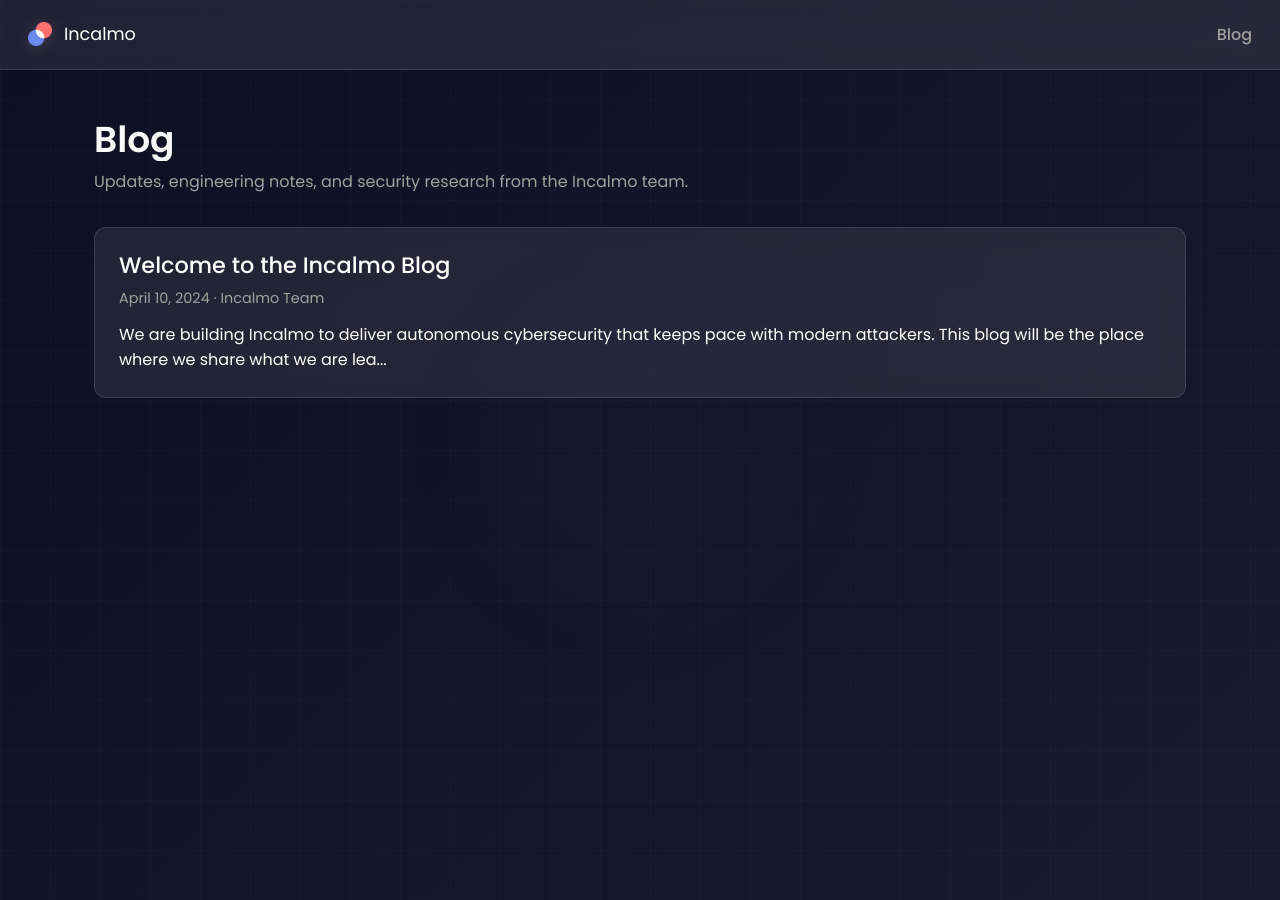
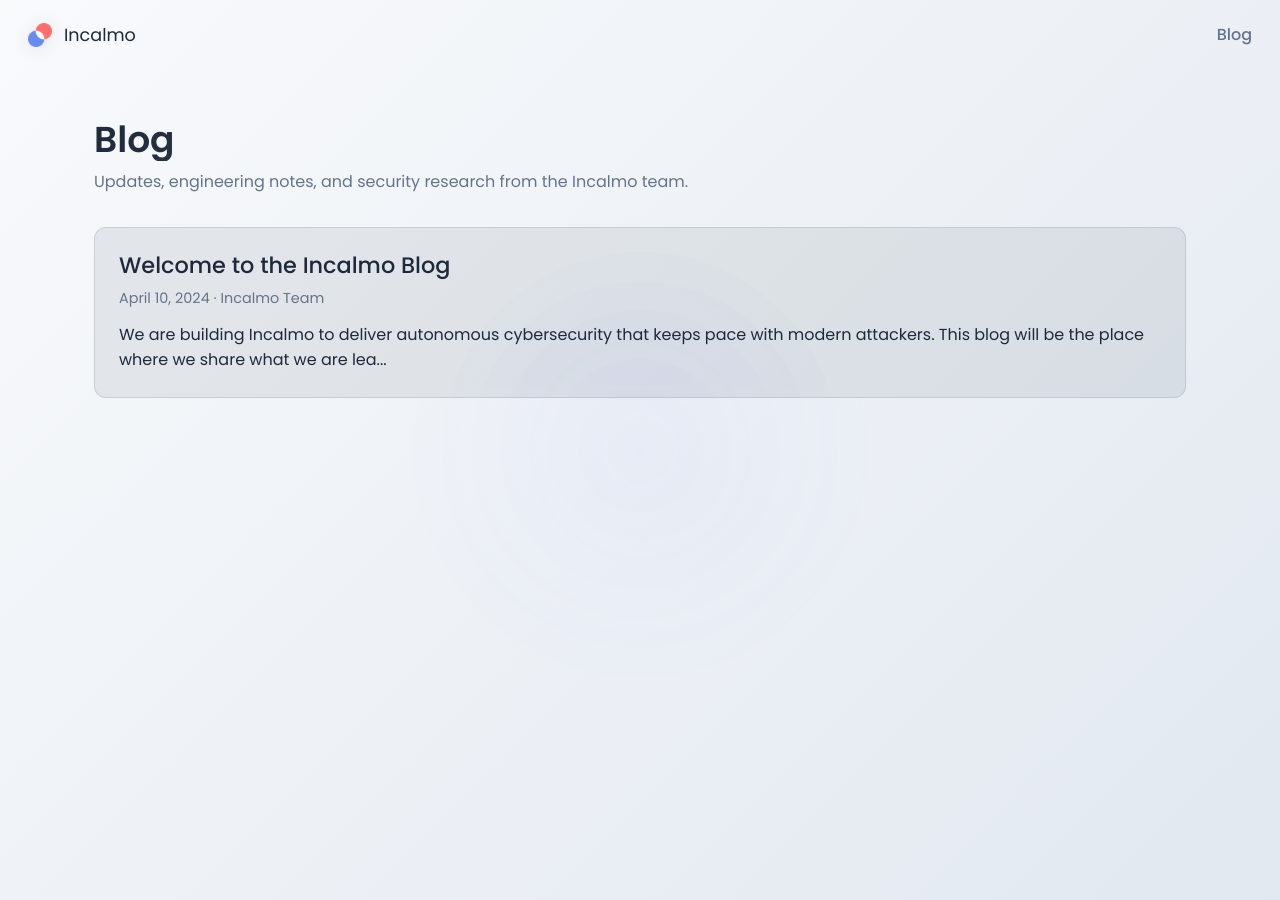
Before and after one commit to Incalmo/incalmo.github.io, a Jekyll site: the page built from blog/index.md, in a window 1280 px wide. Built offline with Jekyll 4.4.1, drawn with Linux system fonts in a browser that asks for light colours.

Commit message:
Nice fading

```diff
--- a/assets/blog.css
+++ b/assets/blog.css
@@ -1,12 +1,12 @@
 :root {
-  color-scheme: dark;
-  --bg: linear-gradient(135deg, #0f0f23 0%, #1a1a2e 100%);
-  --fg: #ffffff;
+  color-scheme: light;
+  --bg: linear-gradient(135deg, #f8fafc 0%, #e2e8f0 100%);
+  --fg: #1e293b;
   --accent: #6366f1;
-  --muted: #a0a0a0;
-  --card: rgba(255, 255, 255, 0.08);
-  --border: rgba(255, 255, 255, 0.12);
-  --card-hover: rgba(255, 255, 255, 0.16);
+  --muted: #64748b;
+  --card: rgba(30, 41, 59, 0.08);
+  --border: rgba(30, 41, 59, 0.12);
+  --card-hover: rgba(30, 41, 59, 0.16);
 }
 
 * {
@@ -24,19 +24,6 @@
   position: relative;
 }
 
-body::before {
-  content: '';
-  position: fixed;
-  top: 0;
-  left: 0;
-  width: 100vw;
-  height: 100vh;
-  background-image:
-    linear-gradient(rgba(255, 255, 255, 0.02) 1px, transparent 1px),
-    linear-gradient(90deg, rgba(255, 255, 255, 0.02) 1px, transparent 1px);
-  background-size: 50px 50px;
-  z-index: -2;
-}
 
 body::after {
   content: '';
@@ -71,7 +58,7 @@
 .page-title {
   font-size: 2.25rem;
   margin-bottom: 0.5rem;
-  background: linear-gradient(135deg, #ffffff 0%, #a0a0a0 100%);
+  background: linear-gradient(135deg, #1e293b 0%, #64748b 100%);
   -webkit-background-clip: text;
   -webkit-text-fill-color: transparent;
   background-clip: text;
@@ -134,10 +121,11 @@
 
 .post-content pre {
   padding: 1rem;
-  background: #0f172a;
-  color: #e2e8f0;
+  background: #f1f5f9;
+  color: #1e293b;
   border-radius: 0.75rem;
   overflow-x: auto;
+  border: 1px solid var(--border);
 }
 
 .post-content code {
--- a/assets/shared.css
+++ b/assets/shared.css
@@ -5,9 +5,6 @@
   top: 0;
   left: 0;
   right: 0;
-  background: rgba(255, 255, 255, 0.08);
-  backdrop-filter: blur(10px);
-  border-bottom: 1px solid rgba(255, 255, 255, 0.12);
   z-index: 100;
   height: 70px;
 }
@@ -33,32 +30,40 @@
 .header-logo {
   width: 24px;
   height: 24px;
-  filter: drop-shadow(0 2px 8px rgba(255, 255, 255, 0.1));
+  filter: drop-shadow(0 2px 8px rgba(30, 41, 59, 0.1));
 }
 
 .site-title {
   font-weight: 400;
   font-size: 1.1rem;
   text-decoration: none;
-  color: #ffffff;
+  color: #1e293b;
 }
 
 .site-nav a {
   margin-left: 1.5rem;
   text-decoration: none;
-  color: #a0a0a0;
+  color: #64748b;
   font-weight: 500;
   transition: color 0.2s ease;
 }
 
 .site-nav a:hover,
 .site-nav a:focus {
-  color: #ffffff;
+  color: #1e293b;
 }
 
 /* Ensure body has proper spacing for fixed header */
 body {
   padding-top: 70px;
+  opacity: .1;
+  animation: fadeIn 0.3s ease-in forwards;
+}
+
+@keyframes fadeIn {
+  to {
+    opacity: 1;
+  }
 }
 
 @media (max-width: 768px) {
```
Also changed, not shown: index.html (+10 -23 lines), 4 other files.
